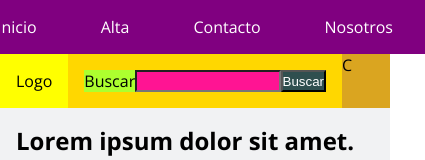
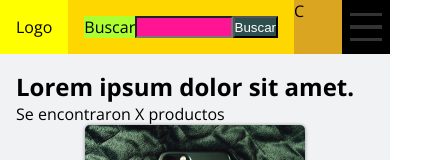
Before and after one commit to mlapeducacionit/bt-62130, a website built with Vite: page index.html in a window 390 px wide. Shown: the top 160 px of the page, 425 px wide, since content can reach past the window. Built offline with nearby package versions, Linux system fonts and the light colour scheme.

Commit message:
Terminado el header. con menú incluido y fix index.html

```diff
--- a/index.html
+++ b/index.html
@@ -40,7 +40,7 @@
       <div class="menu-toggle">
         <label for="menu" class="menu-toggle__label">
           <span class="menu-toggle__top-bread"></span>
-          <span class="menu-toggle__meet"></span>
+          <span class="menu-toggle__meat"></span>
           <span class="menu-toggle__bottom-bread"></span>
         </label>
       </div>
--- a/sass/layout/_header.scss
+++ b/sass/layout/_header.scss
@@ -5,10 +5,27 @@
 .main-header {
   display: flex;
   flex-direction: column;
+
+  @media (max-width: 768px) {
+    & {
+      flex-direction: column-reverse;
+    }
+  }
+
+
 }
 
 #menu {
   display: none;
+
+  &:checked + .nav-bar {
+    display: block;
+  }
+
+  &:checked ~ .search-bar .menu-toogle__label {
+    background-color: yellow;
+  }
+
 }
 
 /* ------------------------------------- */
@@ -22,6 +39,12 @@
     display: flex;
     list-style-type: none;
     justify-content: center;
+
+    @media (max-width: 768px) {
+      & {
+        flex-direction: column;
+      }
+    }
   }
 
   &__nav-item {
@@ -35,6 +58,12 @@
     color: #fff;
     padding: 1em 2em;
     text-decoration: none;
+  }
+
+  @media (max-width: 768px) {
+    & {
+      display: none;
+    }
   }
 }
 
@@ -81,10 +110,52 @@
     flex: 0 0 3em; /* shorthand (grow shrink basis */
     background-color: goldenrod;
   }
-
-
 }
 
 /* ------------------------------------- */
 /* MENU TOOGLE                           */
 /* ------------------------------------- */
+
+.menu-toggle {
+  display: none;
+  background-color: red;
+  flex: 0 0 3em;
+  position: relative;
+  cursor: pointer;
+
+  &__label {
+    display: block;
+    background-color: black;
+    height: 100%;
+  }
+
+  &__top-bread,
+  &__meat,
+  &__bottom-bread {
+    display: block;
+    background-color: #333;
+    height: .2em;
+    position: absolute;
+    left: .5em;
+    right: .5em;
+  }
+
+  &__top-bread {
+    top: .8em;
+  }
+
+  &__meat {
+    top: 50%;
+    margin-top: -.1em;
+  }
+
+  &__bottom-bread {
+    bottom: .8em;
+  }
+
+  @media (max-width: 768px) {
+    & {
+      display: block;
+    }
+  }
+}
```
